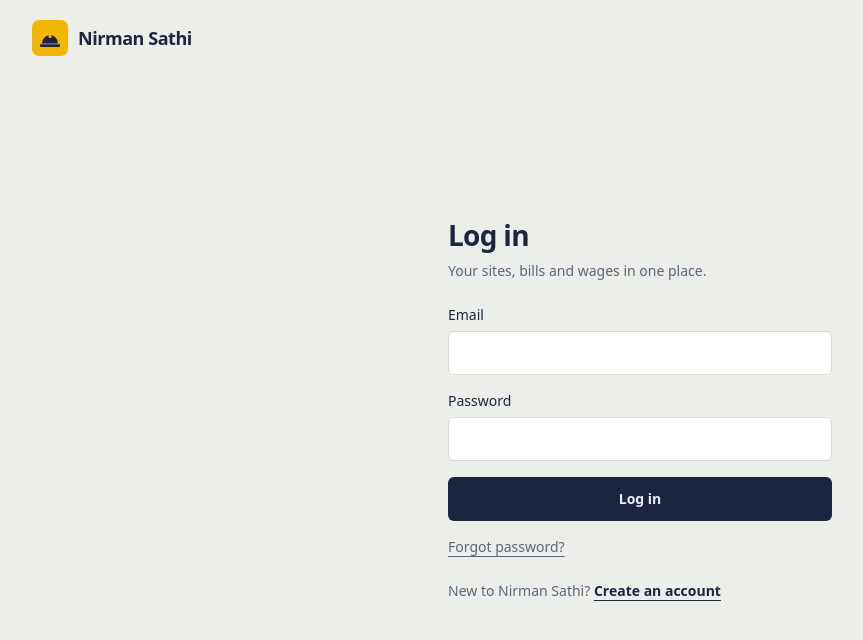
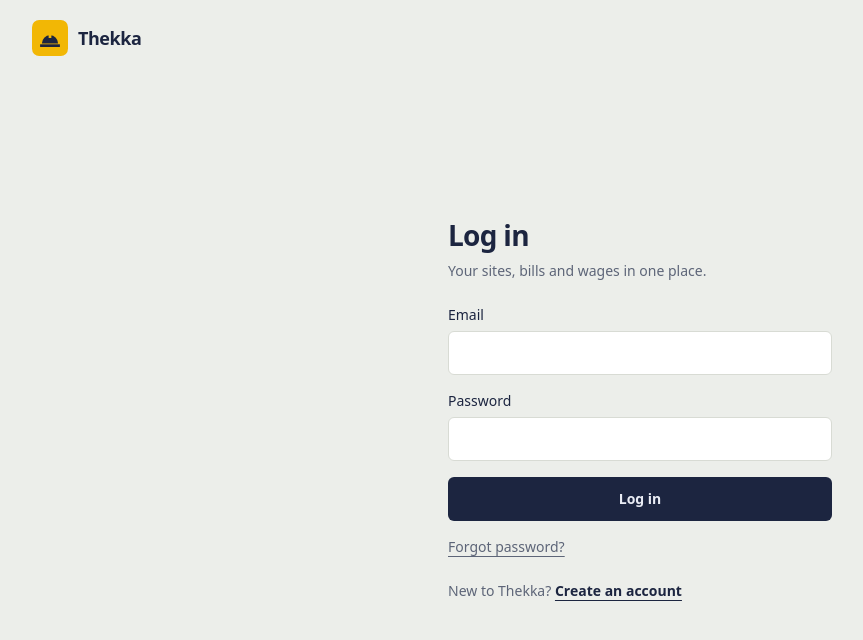
Before and after one commit to leafclutch/Construction-project, a React (Vite) app: page /login in a window 1280 px wide. Shown: the top 640 px of the page, without its empty margins (0-863 px from the left). Built offline with nearby package versions, Linux system fonts and the light colour scheme; no server answers.

Commit message:
Rename the product to Thekka

```diff
--- a/index.html
+++ b/index.html
@@ -6,7 +6,7 @@
     <meta name="viewport" content="width=device-width, initial-scale=1.0, viewport-fit=cover" />
     <meta name="theme-color" content="#1c2540" />
     <meta name="description" content="Site records for thekedars: labour, materials, VAT bills, BOQ, steel and drawings." />
-    <title>Nirman Sathi</title>
+    <title>Thekka</title>
     <script>
       // Apply the saved or system theme before first paint.
       try {
--- a/package.json
+++ b/package.json
@@ -1,5 +1,5 @@
 {
-  "name": "nirman-sathi",
+  "name": "thekka",
   "private": true,
   "version": "0.0.0",
   "type": "module",
--- a/src/lib/brand.ts
+++ b/src/lib/brand.ts
@@ -1,7 +1,7 @@
 import type { Enums } from './supabase'
 
 /** Product name shown in the UI. Also update <title> in index.html when it changes. */
-export const APP_NAME = 'Nirman Sathi'
+export const APP_NAME = 'Thekka'
 
 export type Role = Enums<'member_role'>
 
```
Also changed, not shown: 2 other files (tests, documents, lock files or other folders).
